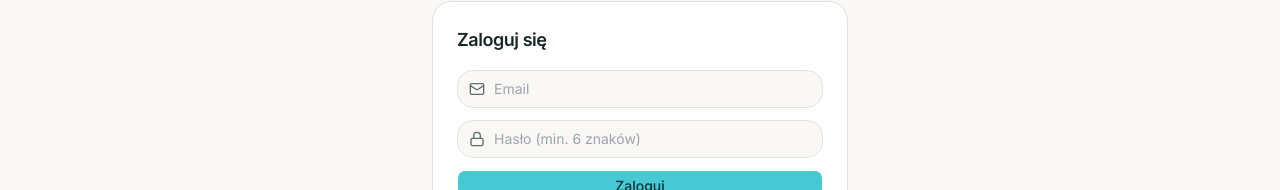
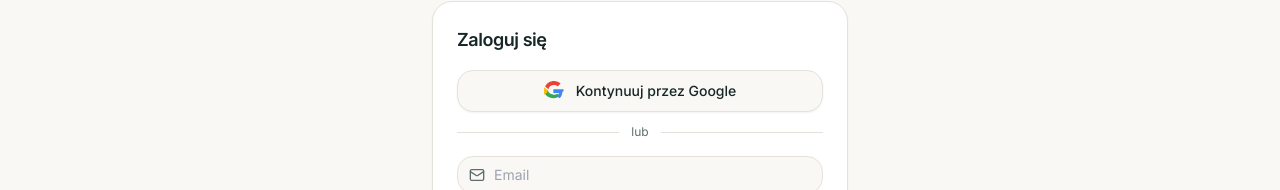
Before and after one commit to kontaktwrednykubek-debug/wredny-kubek, a Next.js app: page /login in a window 1280 px wide. Shown: the part 143-333 px from the top of the page. Built offline with nearby package versions, Linux system fonts and the light colour scheme; no server answers.

Commit message:
Google OAuth: przycisk + callback /auth/callback

```diff
--- /dev/null
+++ b/src/app/auth/callback/route.ts
@@ -0,0 +1,21 @@
+import { NextResponse } from "next/server";
+import { createSupabaseServerClient } from "@/lib/supabase/server";
+
+export async function GET(request: Request) {
+  const { searchParams, origin } = new URL(request.url);
+  const code = searchParams.get("code");
+  const next = searchParams.get("next") ?? "/account";
+
+  if (code) {
+    const supabase = createSupabaseServerClient();
+    const { error } = await supabase.auth.exchangeCodeForSession(code);
+
+    if (!error) {
+      return NextResponse.redirect(`${origin}${next}`);
+    }
+
+    console.error("Błąd wymiany kodu sesji:", error);
+  }
+
+  return NextResponse.redirect(`${origin}/login?error=auth-failed`);
+}
--- a/src/app/login/page.tsx
+++ b/src/app/login/page.tsx
@@ -6,6 +6,7 @@ import { Loader2, Mail, Lock, User } from "lucide-react";
 import { Button } from "@/components/ui/button";
 import { Card, CardContent, CardHeader, CardTitle } from "@/components/ui/card";
 import { createSupabaseBrowserClient } from "@/lib/supabase/client";
+import { GoogleLoginButton } from "@/components/GoogleLoginButton";
 
 type Mode = "signin" | "signup";
 
@@ -105,6 +106,14 @@ function LoginInner() {
           </CardTitle>
         </CardHeader>
         <CardContent>
+          <div className="mb-4 space-y-3">
+            <GoogleLoginButton next={next} />
+            <div className="relative flex items-center gap-3">
+              <div className="h-px flex-1 bg-border" />
+              <span className="text-xs text-muted-foreground">lub</span>
+              <div className="h-px flex-1 bg-border" />
+            </div>
+          </div>
           <form onSubmit={onSubmit} className="space-y-3">
             {mode === "signup" && (
               <div className="relative">
--- /dev/null
+++ b/src/components/GoogleLoginButton.tsx
@@ -0,0 +1,59 @@
+"use client";
+
+import * as React from "react";
+import { createSupabaseBrowserClient } from "@/lib/supabase/client";
+
+export function GoogleLoginButton({ next = "/account" }: { next?: string }) {
+  const [isLoading, setIsLoading] = React.useState(false);
+
+  const handleLogin = async () => {
+    setIsLoading(true);
+    const supabase = createSupabaseBrowserClient();
+    const { error } = await supabase.auth.signInWithOAuth({
+      provider: "google",
+      options: {
+        redirectTo: `${window.location.origin}/auth/callback?next=${encodeURIComponent(next)}`,
+      },
+    });
+
+    if (error) {
+      console.error("Błąd autoryzacji Google:", error.message);
+      setIsLoading(false);
+    }
+  };
+
+  return (
+    <button
+      type="button"
+      onClick={handleLogin}
+      disabled={isLoading}
+      className="flex w-full items-center justify-center gap-3 rounded-xl border border-input bg-background px-4 py-2.5 text-sm font-medium text-foreground shadow-sm transition-colors hover:bg-muted focus:outline-none focus:ring-2 focus:ring-ring focus:ring-offset-1 disabled:opacity-50"
+    >
+      {isLoading ? (
+        <span className="h-5 w-5 animate-spin rounded-full border-2 border-muted-foreground border-t-transparent" />
+      ) : (
+        <>
+          <svg className="h-5 w-5 shrink-0" viewBox="0 0 24 24" aria-hidden="true">
+            <path
+              fill="#EA4335"
+              d="M5.266 9.765A7.077 7.077 0 0 1 12 4.909c1.69 0 3.218.6 4.418 1.582L19.91 3C17.782 1.145 15.055 0 12 0 7.33 0 3.353 2.655 1.41 6.533l3.856 3.232z"
+            />
+            <path
+              fill="#34A853"
+              d="M16.04 15.345c-1.077.736-2.423 1.164-4.04 1.164-3.555 0-6.564-2.418-7.636-5.673L.473 14.04C2.41 17.936 6.39 20.6 11.25 20.6c3.127 0 5.964-1.036 8.045-2.81l-3.255-2.445z"
+            />
+            <path
+              fill="#4285F4"
+              d="M23.49 12.273c0-.818-.073-1.609-.209-2.373H11.25v4.51h6.873a5.877 5.877 0 0 1-2.545 3.845l3.255 2.445c1.909-1.764 3.155-4.354 3.155-7.427z"
+            />
+            <path
+              fill="#FBBC05"
+              d="M4.364 13.136A6.993 6.993 0 0 1 4 12c0-.395.036-.782.109-1.155L.253 7.614C.09 8.973 0 10.427 0 12s.09 3.027.253 4.386l4.111-3.25z"
+            />
+          </svg>
+          Kontynuuj przez Google
+        </>
+      )}
+    </button>
+  );
+}
```
Also changed, not shown: 1 other file (tests, documents, lock files or other folders).
